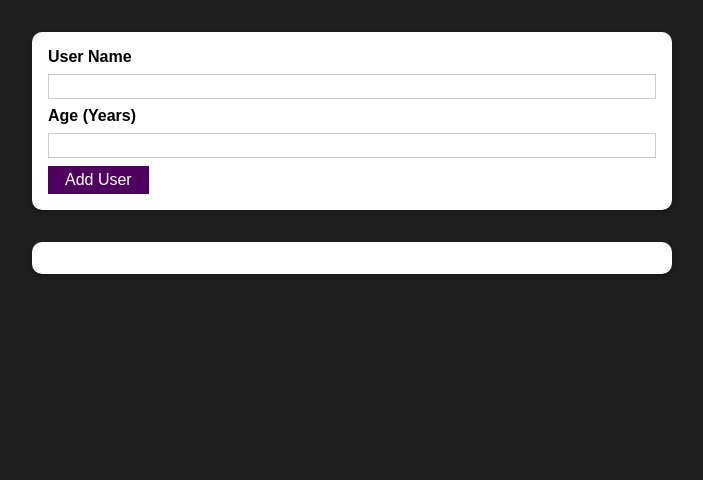
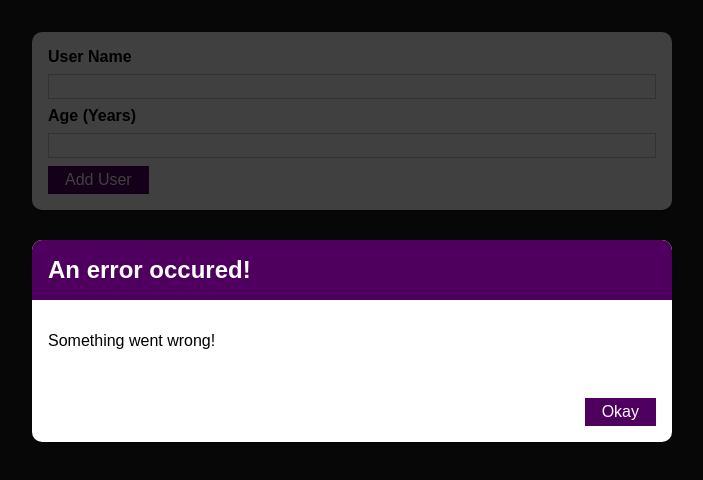
Before and after one commit to Saijeet7/react-guide-project, a React (Create React App) app: page / in a window 1280 px wide. Shown: the top 480 px of the page, without its empty margins (288-991 px from the left). Built offline with nearby package versions, Linux system fonts and the light colour scheme.

Commit message:
Complete : adding error module

```diff
--- a/src/App.js
+++ b/src/App.js
@@ -6,9 +6,6 @@
   const [userList, setUserList] = useState([]);
 
   const addUserHandler = (uName, uAge) => {
-    console.log("Workung");
-    console.log(uName + " " + uAge);
-    console.log(userList);
     setUserList((prevUsersList) => {
       return [...prevUsersList, { name: uName, age: uAge, id: Math.random().toString }];
     });
--- /dev/null
+++ b/src/components/UI/ErrorModal.jsx
@@ -0,0 +1,25 @@
+import React from "react";
+import Card from "./Card";
+import Button from "./Button";
+import classes from "./ErrorModal.module.css";
+
+const ErrorModal = (props) => {
+  return (
+    <div>
+      <div className={classes.backdrop}></div>
+      <Card className={classes.modal}>
+        <header className={classes.header}>
+          <h2>{props.title}</h2>
+        </header>
+        <div className={classes.content}>
+          <p>{props.message}</p>
+        </div>
+        <footer className={classes.actions}>
+          <Button>Okay</Button>
+        </footer>
+      </Card>
+    </div>
+  );
+};
+
+export default ErrorModal;
--- /dev/null
+++ b/src/components/UI/ErrorModal.module.css
@@ -0,0 +1,45 @@
+.backdrop {
+    position: fixed;
+    top: 0;
+    left: 0;
+    width: 100%;
+    height: 100vh;
+    z-index: 10;
+    background: rgba(0, 0, 0, 0.75);
+  }
+
+  .modal {
+    position: fixed;
+    top: 30vh;
+    left: 10%;
+    width: 80%;
+    z-index: 100;
+    overflow: hidden;
+  }
+
+  .header {
+    background: #4f005f;
+    padding: 1rem;
+  }
+
+  .header h2 {
+    margin: 0;
+    color: white;
+  }
+
+  .content {
+    padding: 1rem;
+  }
+
+  .actions {
+    padding: 1rem;
+    display: flex;
+    justify-content: flex-end;
+  }
+
+  @media (min-width: 768px) {
+    .modal {
+      left: calc(50% - 20rem);
+      width: 40rem;
+    }
+  }
--- a/src/components/Users/AddUser.jsx
+++ b/src/components/Users/AddUser.jsx
@@ -2,6 +2,7 @@
 import Card from "../UI/Card";
 import classes from "./AddUser.module.css";
 import Button from "../UI/Button";
+import ErrorModal from "../UI/ErrorModal";
 
 const AddUser = (props) => {
   const [enteredUsername, setEnteredUsername] = useState("");
@@ -31,6 +32,8 @@
   };
 
   return (
+    <div>
+      <ErrorModal title="An error occured!" message="Something went wrong!" />
       <Card className={classes.input}>
         <form onSubmit={addUserHandler}>
           <label htmlFor="username">User Name</label>
@@ -50,6 +53,7 @@
           <Button type="submit">Add User</Button>
         </form>
       </Card>
+    </div>
   );
 };
 
--- a/src/components/Users/UserList.jsx
+++ b/src/components/Users/UserList.jsx
@@ -10,8 +10,7 @@
       <ul>
         {props.users.map((user) => (
           <li key={user.id}>
-            Hello
-            {user.name} ({user.age} years old)
+            Hello {user.name} ({user.age} years old)
           </li>
         ))}
       </ul>
```
Lines whose indentation alone changed are shown as unchanged.
